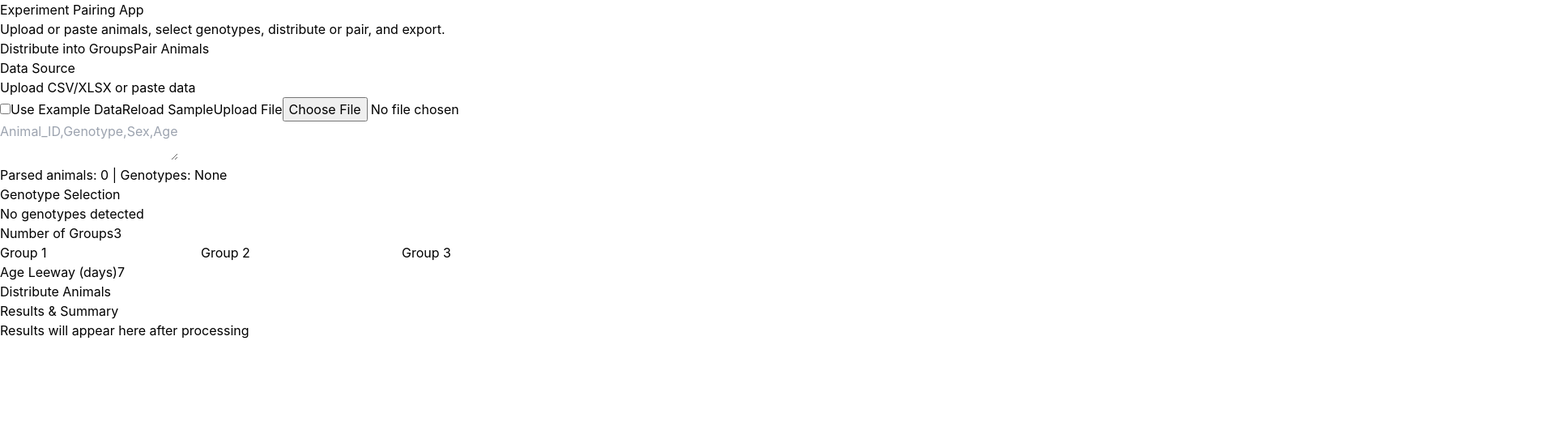
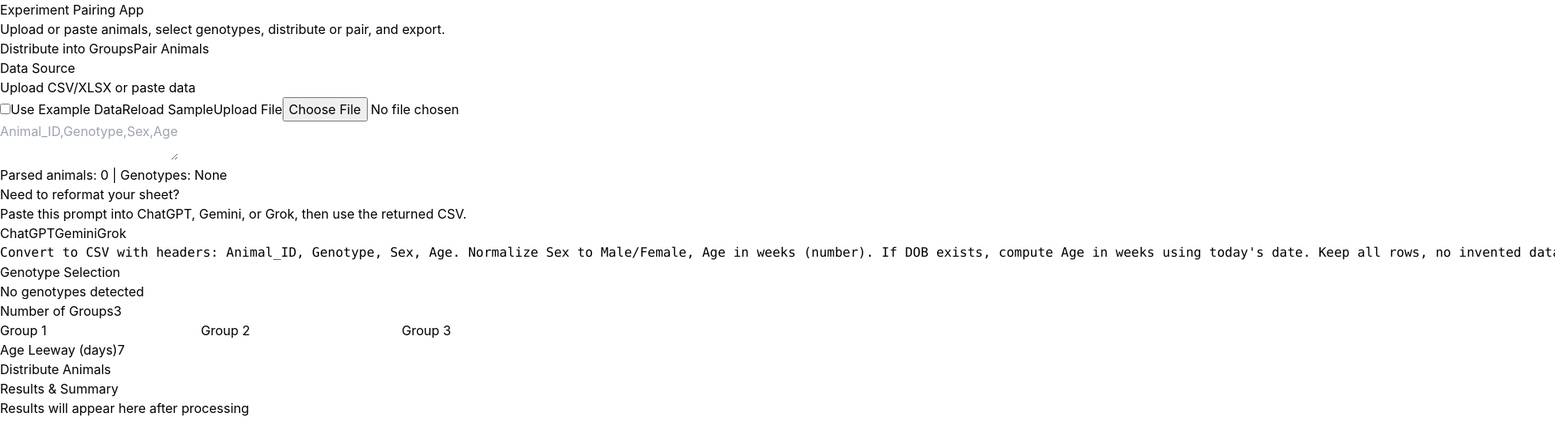
Before and after one commit to meghamsh738/Experiment-pairing-app, a React (Vite) app in the folder modern-app/: page / in a window 1280 px wide. Shown: the top 552 px of the page at 81% size, 1920 px wide, since content can reach past the window. Built offline with nearby package versions, Linux system fonts and the light colour scheme.

Commit message:
Add AI formatter prompt helper

```diff
--- a/modern-app/src/App.tsx
+++ b/modern-app/src/App.tsx
@@ -296,6 +296,20 @@ function App() {
               <div className="text-xs text-gray-500">
                 Parsed animals: {filteredAnimals.length} | Genotypes: {genotypeOptions.join(', ') || 'None'}
               </div>
+              <div className="p-4 rounded-xl bg-blue-50 border border-blue-100 text-blue-900 space-y-2">
+                <div className="flex items-center justify-between gap-3 flex-wrap">
+                  <div>
+                    <p className="text-xs font-semibold">Need to reformat your sheet?</p>
+                    <p className="text-xs">Paste this prompt into ChatGPT, Gemini, or Grok, then use the returned CSV.</p>
+                  </div>
+                  <div className="flex gap-2 text-xs font-semibold underline">
+                    <a href="https://chat.openai.com/" target="_blank" rel="noreferrer" className="text-blue-800">ChatGPT</a>
+                    <a href="https://gemini.google.com/app" target="_blank" rel="noreferrer" className="text-blue-800">Gemini</a>
+                    <a href="https://grok.com/" target="_blank" rel="noreferrer" className="text-blue-800">Grok</a>
+                  </div>
+                </div>
+                <pre className="text-[11px] leading-5 bg-white border border-blue-100 rounded-lg p-3 whitespace-pre-wrap">Convert to CSV with headers: Animal_ID, Genotype, Sex, Age. Normalize Sex to Male/Female, Age in weeks (number). If DOB exists, compute Age in weeks using today&apos;s date. Keep all rows, no invented data. Output CSV only.</pre>
+              </div>
             </div>
 
             <div className="space-y-4">
```
